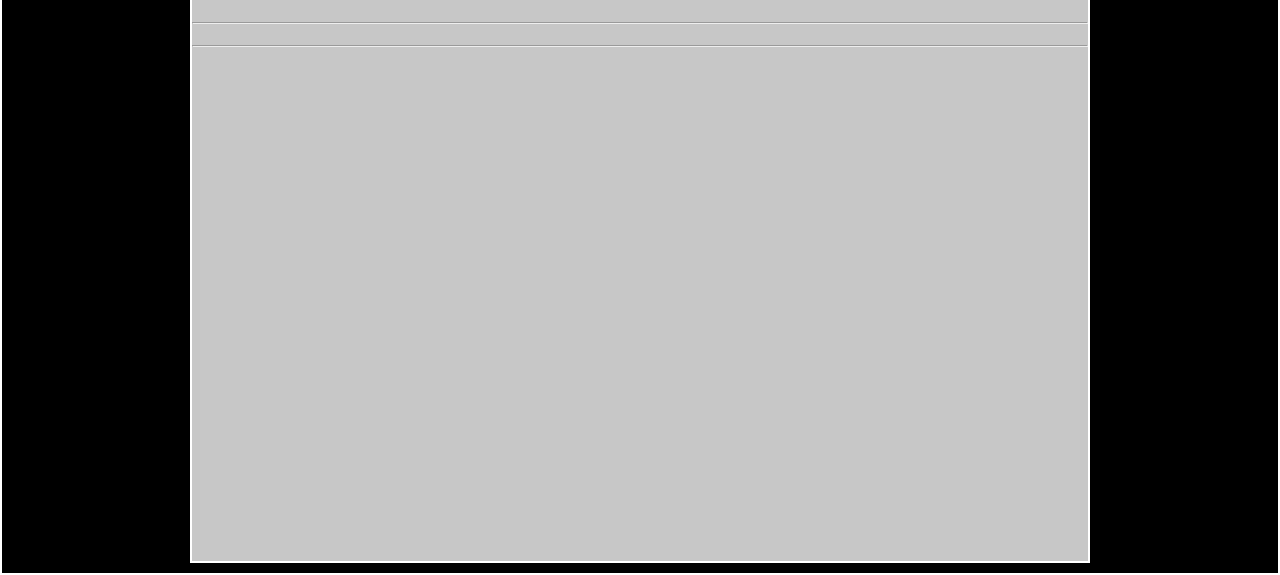
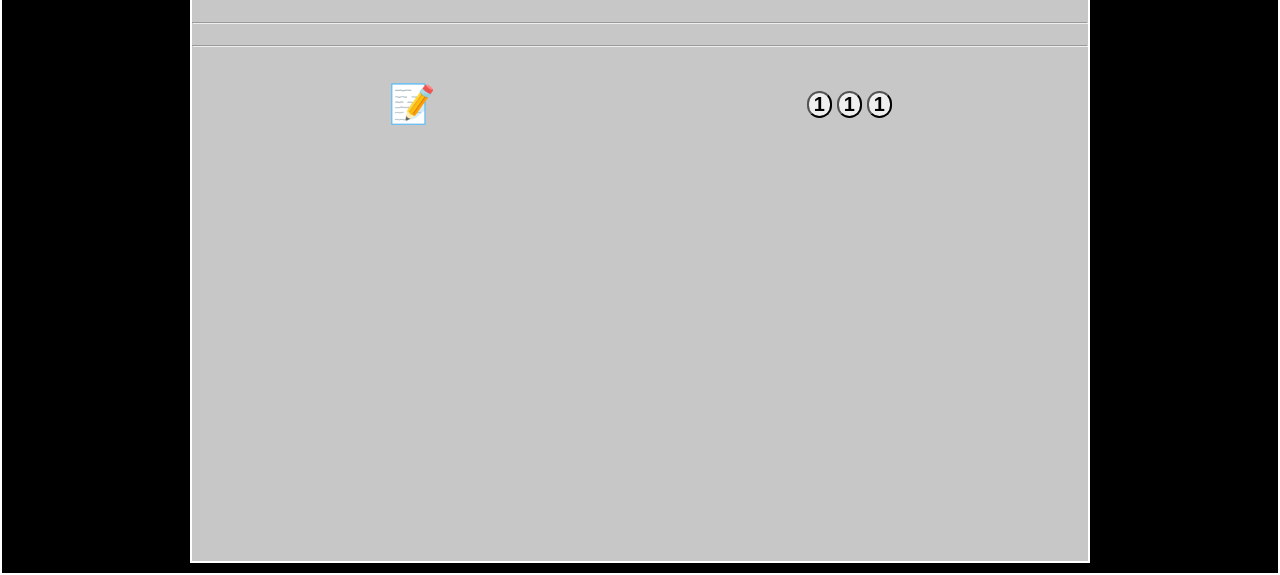
Before and after one commit to LuisJZ2004/buskisterclansa, a Django app: template buskisterclansa/movies/templates/movies/reviews.html in a window 1280 px wide. Shown: the part 561-1136 px from the top of the page. Run offline with Django 4.2, Linux system fonts and the light colour scheme; the template is opened without the code that fills it, so the values that code supplies are empty; some libraries are stand-ins or nearby versions.

Commit message:
icon of notebook and pages in the top

```diff
--- a/buskisterclansa/movies/static/movies/css/reviews.css
+++ b/buskisterclansa/movies/static/movies/css/reviews.css
@@ -22,3 +22,27 @@
     font-size: 2.1rem;
     font-family: 'Times New Roman', Times, serif;
 }
+
+.user-review .icons-and-pages{
+    padding: 13px;
+    display: flex;
+    flex-wrap: wrap;
+    justify-content: space-around;
+}
+.user-review .icons-and-pages .make-review {
+    max-width: 55px;
+}
+.user-review .icons-and-pages .make-review a h2 {
+    font-size: 3.8rem;
+}
+.user-review .icons-and-pages .pages {
+    max-width: 100px;
+    display: flex;
+    justify-content: center;
+    align-items: center;
+}
+.user-review .icons-and-pages .pages button {
+    width: 25px;
+    margin-left: 5px;
+    border-radius: 13px;
+}
--- a/buskisterclansa/movies/templates/movies/reviews.html
+++ b/buskisterclansa/movies/templates/movies/reviews.html
@@ -53,4 +53,32 @@
 <hr>
 <br>
 <br>
+
+<div class="user-review">
+
+    <div class="icons-and-pages">
+        <div class="make-review">
+            <a href="">
+                <h2>📝</h2>
+            </a>
+        </div>
+        <div class="pages">
+            <button>
+                <h2>1</h2>
+            </button>
+            <button>
+                <h2>1</h2>
+            </button>
+            <button>
+                <h2>1</h2>
+            </button>
+        </div>
+    </div>
+
+    <div class="">
+
+    </div>
+
+</div>
+
 {% endblock movie_content %}
```
